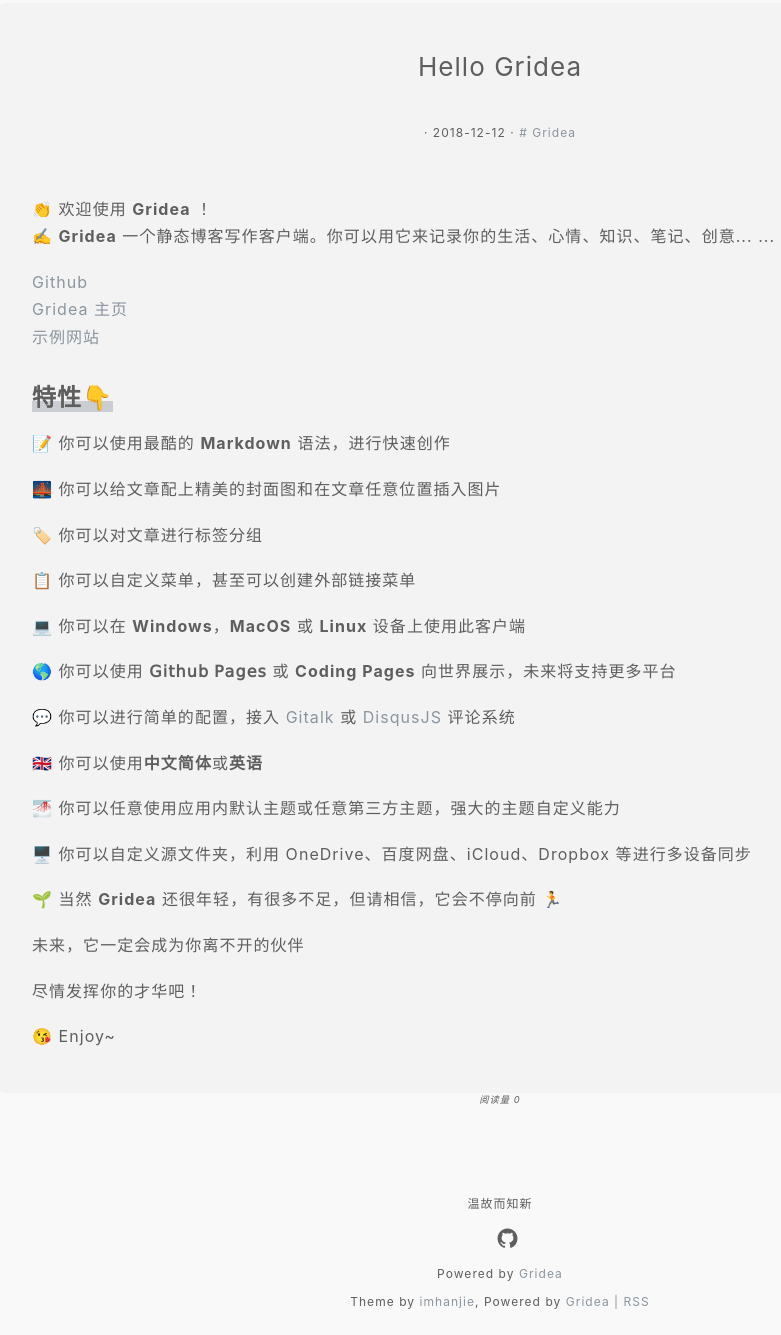
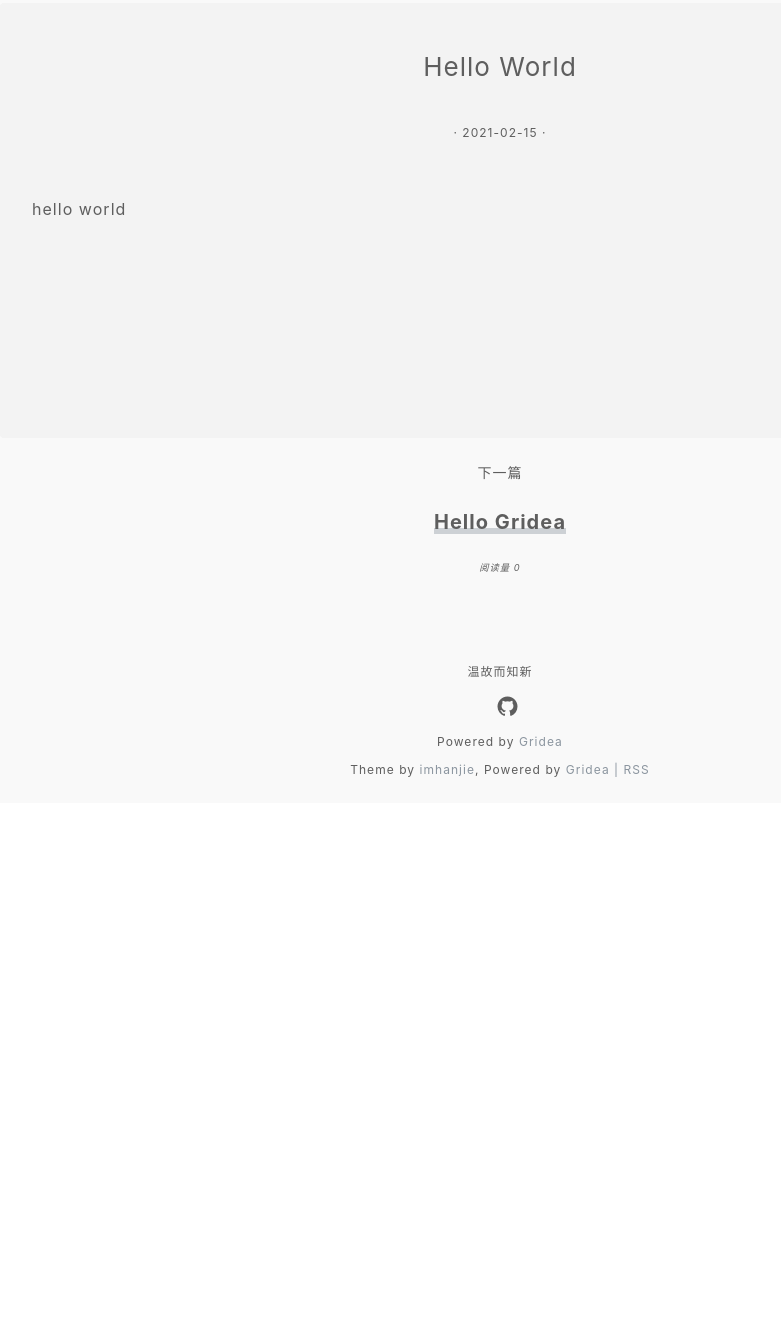
Before and after one commit to wwwwwalter/wwwwwalter.github.io, a plain HTML site: page post/hello-world/index.html in a window 1280 px wide. Shown: the part 128-1463 px from the top of the page, without its empty margins (140-921 px from the left). After the commit the page ends 931 px from the top, so only its background shows below. Drawn offline with nearby package versions, Linux system fonts and the light colour scheme; a script that the page names is missing.

Commit message:
update from gridea: 2021-02-15 21:03:16

```diff
--- a/post/hello-gridea/index.html
+++ b/post/hello-world/index.html
@@ -4,9 +4,9 @@
 <meta name="description" content=""/>
 <meta name="viewport" content="width=device-width, initial-scale=1"/>
 
-<title>Hello Gridea | Albert Note</title>
+<title>Hello World | Albert Note</title>
 
-<link rel="shortcut icon" href="https://wwwwwalter.github.io/favicon.ico?v=1613394118402">
+<link rel="shortcut icon" href="https://wwwwwalter.github.io/favicon.ico?v=1613394189324">
 
 <link href="https://cdn.jsdelivr.net/npm/@fortawesome/fontawesome-free/css/all.min.css" rel="stylesheet">
 <link rel="stylesheet" href="https://wwwwwalter.github.io/styles/main.css">
@@ -77,7 +77,7 @@
 
         </div>
         <div style="text-align: center">
-            <form id="gridea-search-form" style="position: relative" data-update="1613394118402" action="/search/index.html">
+            <form id="gridea-search-form" style="position: relative" data-update="1613394189324" action="/search/index.html">
                 <input class="search-input" autocomplete="off" spellcheck="false" name="q" placeholder="搜索文章" />
                 <i class="fas fa-search gt-c-content-color-first" style="position: absolute; top: 9px; left: 10px;"></i>
             </form>
@@ -89,49 +89,32 @@
         <div class="post-detail gt-bg-theme-color-second">
             <article class="gt-post-content">
                 <h2 class="post-title">
-                    Hello Gridea
+                    Hello World
                 </h2>
                 <div class="post-info">
                     <time class="post-time gt-c-content-color-first">
-                        · 2018-12-12 ·
+                        · 2021-02-15 ·
                     </time>
-
-                        <a href="https://wwwwwalter.github.io/tag/zq2OxDZu1/" class="post-tags">
-                            # Gridea
-                        </a>
 
                 </div>
                 <div class="post-content">
-                    <p>👏  欢迎使用 <strong>Gridea</strong> ！<br>
-✍️  <strong>Gridea</strong> 一个静态博客写作客户端。你可以用它来记录你的生活、心情、知识、笔记、创意... ...</p>
-<!-- more -->
-<p><a href="https://github.com/getgridea/gridea">Github</a><br>
-<a href="https://gridea.dev/">Gridea 主页</a><br>
-<a href="http://fehey.com/">示例网站</a></p>
-<h2 id="特性">特性👇</h2>
-<p>📝  你可以使用最酷的 <strong>Markdown</strong> 语法，进行快速创作</p>
-<p>🌉  你可以给文章配上精美的封面图和在文章任意位置插入图片</p>
-<p>🏷️  你可以对文章进行标签分组</p>
-<p>📋  你可以自定义菜单，甚至可以创建外部链接菜单</p>
-<p>💻  你可以在 <strong>Windows</strong>，<strong>MacOS</strong> 或 <strong>Linux</strong> 设备上使用此客户端</p>
-<p>🌎  你可以使用 <strong>𝖦𝗂𝗍𝗁𝗎𝖻 𝖯𝖺𝗀𝖾𝗌</strong> 或 <strong>Coding Pages</strong> 向世界展示，未来将支持更多平台</p>
-<p>💬  你可以进行简单的配置，接入 <a href="https://github.com/gitalk/gitalk">Gitalk</a> 或 <a href="https://github.com/SukkaW/DisqusJS">DisqusJS</a> 评论系统</p>
-<p>🇬🇧  你可以使用<strong>中文简体</strong>或<strong>英语</strong></p>
-<p>🌁  你可以任意使用应用内默认主题或任意第三方主题，强大的主题自定义能力</p>
-<p>🖥  你可以自定义源文件夹，利用 OneDrive、百度网盘、iCloud、Dropbox 等进行多设备同步</p>
-<p>🌱 当然 <strong>Gridea</strong> 还很年轻，有很多不足，但请相信，它会不停向前 🏃</p>
-<p>未来，它一定会成为你离不开的伙伴</p>
-<p>尽情发挥你的才华吧！</p>
-<p>😘 Enjoy~</p>
+                    <p>hello world</p>
 
                 </div>
             </article>
         </div>
 
 
+            <div class="next-post">
+                <div class="next gt-c-content-color-first">下一篇</div>
+                <a href="https://wwwwwalter.github.io/post/hello-gridea/" class="post-title gt-a-link">
+                    Hello Gridea
+                </a>
+            </div>
 
 
-            <span id="/post/hello-gridea/" class="leancloud_visitors" data-flag-title="Hello Gridea">
+
+            <span id="/post/hello-world/" class="leancloud_visitors" data-flag-title="Hello World">
                 <em class="post-meta-item-text">阅读量 </em>
                 <i class="leancloud-visitors-count">0</i>
             </span>
```
Also changed, not shown: about/index.html (+2 -2 lines), api-content/index.html (+1 -1 lines), api-info/index.html (+1 -1 lines), archives/index.html (+20 -2 lines), atom.xml (+10 -1 lines), friends/index.html (+2 -2 lines), index.html (+23 -2 lines), post/about/index.html (+2 -2 lines), search/index.html (+3 -3 lines), tag/zq2OxDZu1/index.html (+2 -2 lines), tags/index.html (+2 -2 lines).
